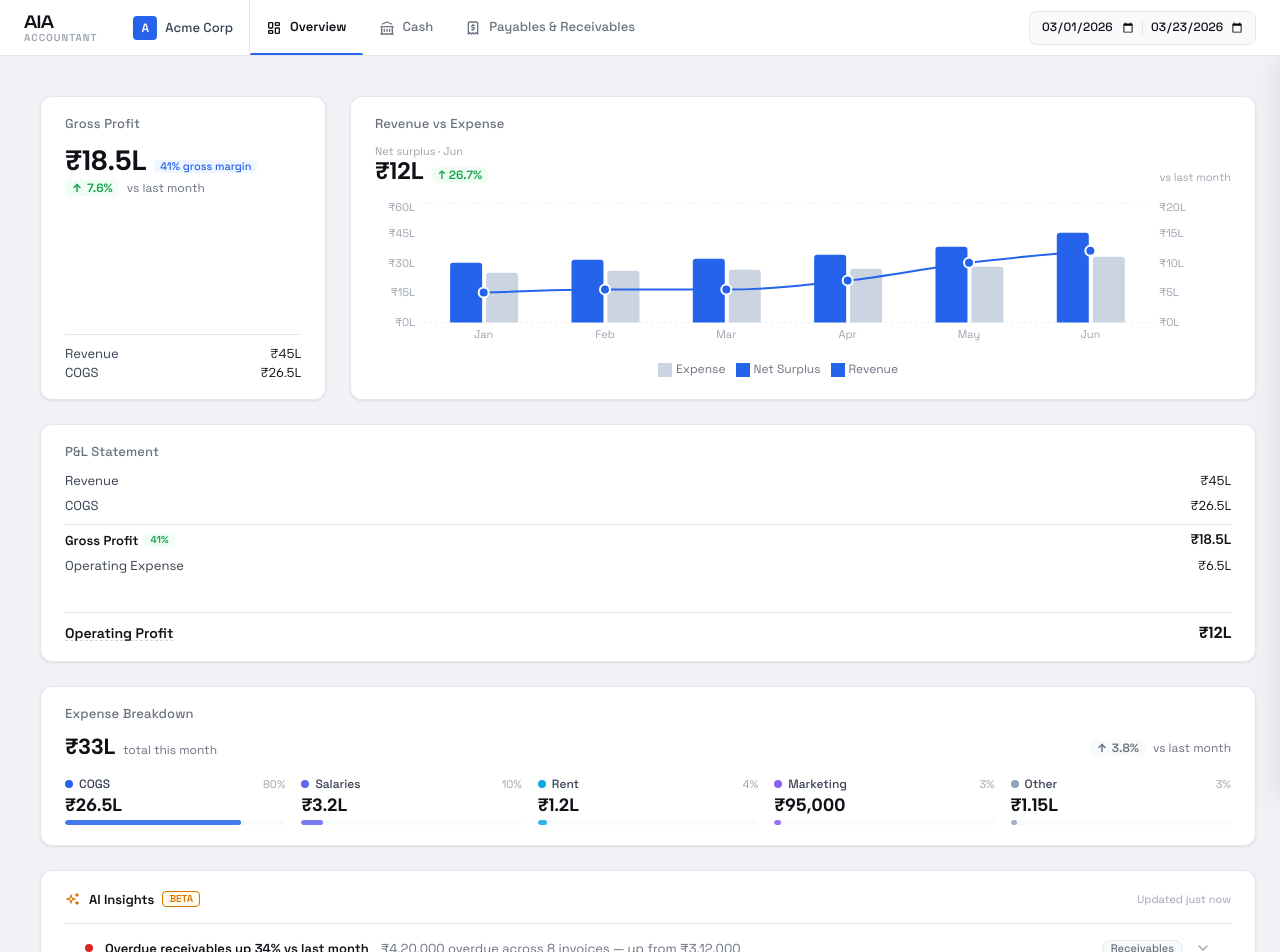
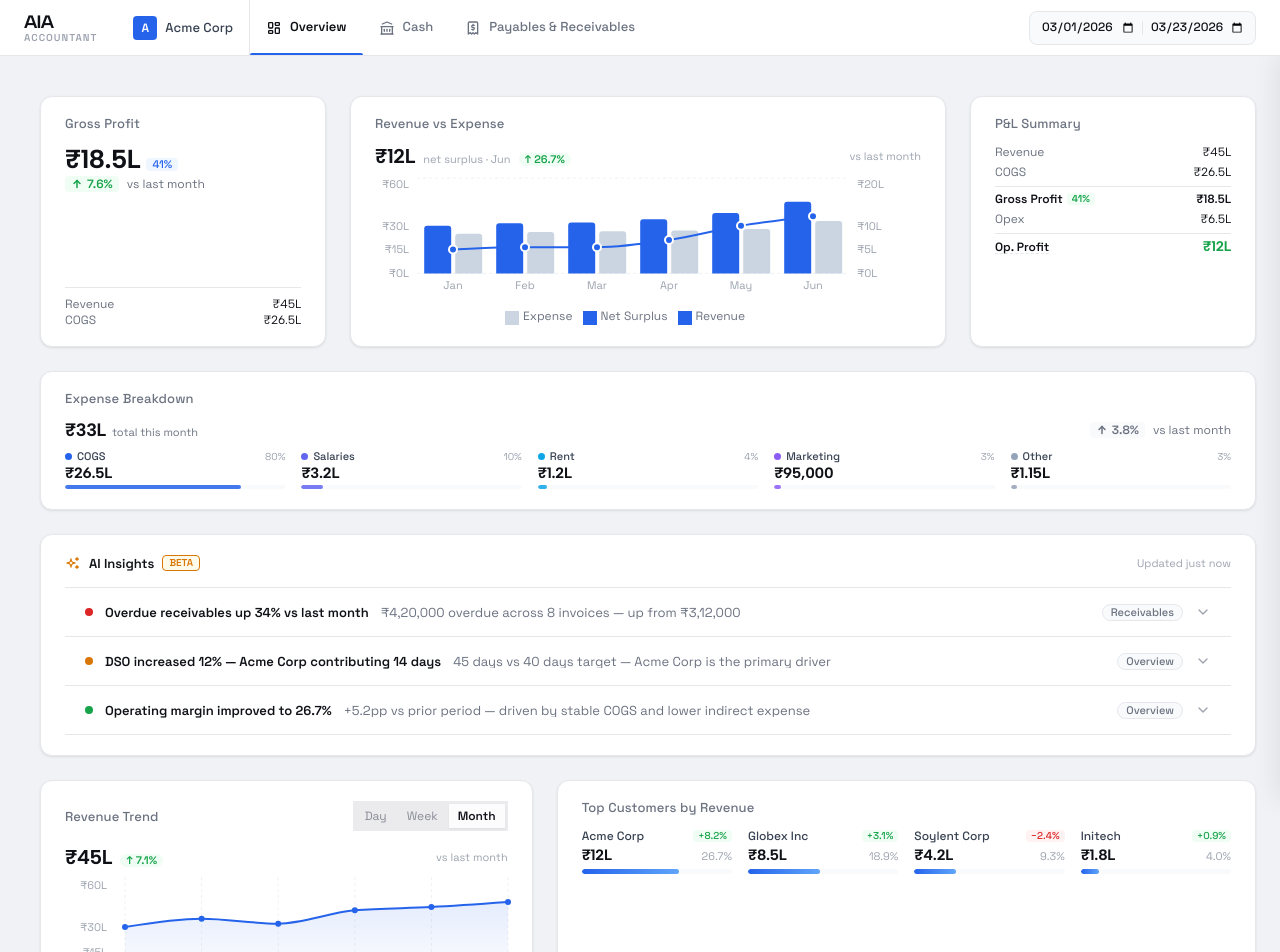
Before and after one commit to Lakksithharikarboncard/aia-dashboard, a React (Vite) app: page / in a window 1280 px wide. Shown: the top 952 px of the page. Built offline with nearby package versions, Linux system fonts and the light colour scheme.

Commit message:
version 8

```diff
--- a/src/tabs/OverviewTab.tsx
+++ b/src/tabs/OverviewTab.tsx
@@ -38,7 +38,6 @@ const GRAIN_STATS: Record<Grain, { current: number; prev: number; label: string;
   Month: { current: 4500000, prev: 4200000, label: 'This month', changeLabel: 'vs last month' },
 };
 
-// Values in L (lakhs) for the composed chart
 const REV_VS_EXP_DATA = [
   { month: 'Jan', Revenue: 30,   Expense: 25,   'Net Surplus': 5   },
   { month: 'Feb', Revenue: 31.5, Expense: 26,   'Net Surplus': 5.5 },
@@ -68,145 +67,105 @@ export const OverviewTab = () => {
     <Box p="24px">
       <KPIGrid>
 
-        {/* ── Row 1: Gross Profit (3col) | Revenue vs Expense (9col) ── */}
+        {/* ── Row 1: Gross Profit (3) | Revenue vs Expense (6) | P&L Summary (3) ── */}
 
-        <WidgetCard id="w7-gross-profit" title="Gross Profit" colSpan={3} isZoneA>
-          <Box style={{ display: 'flex', flexDirection: 'column', height: '100%', justifyContent: 'space-between' }}>
+        <WidgetCard id="w7-gross-profit" title="Gross Profit" colSpan={3}>
+          <Box style={{ display: 'flex', flexDirection: 'column', justifyContent: 'space-between', height: '100%' }}>
             <Box>
-              <Group gap={8} align="baseline" mb={6}>
-                <Text ff="Albert Sans" fw={700} size="28px" c="var(--color-text-primary)" className="num">
+              <Group gap={6} align="baseline" mb={4}>
+                <Text ff="Albert Sans" fw={700} size="26px" c="var(--color-text-primary)" className="num">
                   {formatCurrency(1850000)}
                 </Text>
                 <Box style={{ backgroundColor: '#EFF6FF', padding: '1px 6px', borderRadius: 4 }}>
-                  <Text ff="Space Grotesk" fw={500} size="11px" c="#2563EB">41% gross margin</Text>
+                  <Text ff="Space Grotesk" fw={500} size="11px" c="#2563EB">41%</Text>
                 </Box>
               </Group>
               <TrendBadge value={7.6} label="vs last month" type="revenue" />
             </Box>
-            <Box style={{ borderTop: '1px solid var(--color-border)', paddingTop: 12, marginTop: 12 }}>
-              <Group justify="space-between" mb={6}>
-                <Text ff="Space Grotesk" size="13px" c="var(--color-text-secondary)">Revenue</Text>
-                <Text ff="Albert Sans" size="13px" c="var(--color-text-primary)" className="num">{formatCurrency(4500000)}</Text>
+            <Box style={{ borderTop: '1px solid var(--color-border)', paddingTop: 10, marginTop: 10 }}>
+              <Group justify="space-between" mb={4}>
+                <Text ff="Space Grotesk" size="12px" c="var(--color-text-muted)">Revenue</Text>
+                <Text ff="Albert Sans" size="12px" c="var(--color-text-primary)" className="num">{formatCurrency(4500000)}</Text>
               </Group>
               <Group justify="space-between">
-                <Text ff="Space Grotesk" size="13px" c="var(--color-text-secondary)">COGS</Text>
-                <Text ff="Albert Sans" size="13px" c="var(--color-text-primary)" className="num">{formatCurrency(2650000)}</Text>
+                <Text ff="Space Grotesk" size="12px" c="var(--color-text-muted)">COGS</Text>
+                <Text ff="Albert Sans" size="12px" c="var(--color-text-primary)" className="num">{formatCurrency(2650000)}</Text>
               </Group>
             </Box>
           </Box>
         </WidgetCard>
 
-        <WidgetCard id="w10-rev-vs-exp" title="Revenue vs Expense" colSpan={9}>
-          <Group justify="space-between" align="flex-end" mb={16}>
-            <Box>
-              <Text ff="Space Grotesk" size="11px" c="var(--color-text-ghost)" mb={2}>Net surplus · Jun</Text>
+        <WidgetCard id="w10-rev-vs-exp" title="Revenue vs Expense" colSpan={6}>
+          <Group justify="space-between" align="center" mb={10}>
             <Group gap={8} align="baseline">
-                <Text ff="Albert Sans" fw={700} size="24px" c="var(--color-text-primary)" className="num">
+              <Text ff="Albert Sans" fw={700} size="20px" c="var(--color-text-primary)" className="num">
                 {formatCurrency(1200000)}
               </Text>
-                <Box style={{ display: 'inline-flex', padding: '2px 7px', borderRadius: 10, backgroundColor: 'var(--color-positive-bg)' }}>
-                  <Text ff="Space Grotesk" fw={600} size="12px" c="var(--color-positive)">↑ 26.7%</Text>
+              <Text ff="Space Grotesk" size="11px" c="var(--color-text-ghost)">net surplus · Jun</Text>
+              <Box style={{ display: 'inline-flex', padding: '1px 6px', borderRadius: 10, backgroundColor: 'var(--color-positive-bg)' }}>
+                <Text ff="Space Grotesk" fw={600} size="11px" c="var(--color-positive)">↑ 26.7%</Text>
               </Box>
             </Group>
-            </Box>
             <Text ff="Space Grotesk" size="11px" c="var(--color-text-ghost)">vs last month</Text>
           </Group>
-          <ResponsiveContainer width="100%" height={180}>
-            <ComposedChart data={REV_VS_EXP_DATA} margin={{ top: 4, right: 40, left: 0, bottom: 0 }}>
+          <ResponsiveContainer width="100%" height={150}>
+            <ComposedChart data={REV_VS_EXP_DATA} margin={{ top: 2, right: 36, left: 0, bottom: 0 }}>
               <CartesianGrid vertical={false} stroke="#F3F4F6" />
-              <XAxis
-                dataKey="month"
-                tick={{ fontSize: 11, fill: '#9CA3AF', fontFamily: 'Space Grotesk' }}
-                axisLine={false}
-                tickLine={false}
-              />
-              <YAxis
-                yAxisId="left"
-                tickFormatter={(v) => `₹${v}L`}
-                tick={{ fontSize: 11, fill: '#9CA3AF', fontFamily: 'Space Grotesk' }}
-                axisLine={false}
-                tickLine={false}
-                width={48}
-              />
-              <YAxis
-                yAxisId="right"
-                orientation="right"
-                tickFormatter={(v) => `₹${v}L`}
-                tick={{ fontSize: 11, fill: '#9CA3AF', fontFamily: 'Space Grotesk' }}
-                axisLine={false}
-                tickLine={false}
-                width={40}
-                domain={[0, 20]}
-              />
-              <RechartTooltip
-                formatter={(value, name) => [`₹${value}L`, name as string]}
-                contentStyle={{ fontFamily: 'Space Grotesk', fontSize: 12, border: '1px solid #E5E7EB', borderRadius: 8 }}
-              />
-              <Legend
-                wrapperStyle={{ fontFamily: 'Space Grotesk', fontSize: 12, paddingTop: 8 }}
-                iconType="square"
-              />
-              <Bar yAxisId="left" dataKey="Revenue" fill="#2563EB" radius={[3, 3, 0, 0]} maxBarSize={32} />
-              <Bar yAxisId="left" dataKey="Expense" fill="#CBD5E1" radius={[3, 3, 0, 0]} maxBarSize={32} />
-              <Line
-                yAxisId="right"
-                type="monotone"
-                dataKey="Net Surplus"
-                stroke="#2563EB"
-                strokeWidth={2}
-                dot={{ fill: '#2563EB', stroke: '#FFFFFF', strokeWidth: 2, r: 5 }}
-                activeDot={{ r: 6, stroke: '#EFF6FF', strokeWidth: 2 }}
-              />
+              <XAxis dataKey="month" tick={{ fontSize: 10, fill: '#9CA3AF', fontFamily: 'Space Grotesk' }} axisLine={false} tickLine={false} />
+              <YAxis yAxisId="left" tickFormatter={(v) => `₹${v}L`} tick={{ fontSize: 10, fill: '#9CA3AF', fontFamily: 'Space Grotesk' }} axisLine={false} tickLine={false} width={42} />
+              <YAxis yAxisId="right" orientation="right" tickFormatter={(v) => `₹${v}L`} tick={{ fontSize: 10, fill: '#9CA3AF', fontFamily: 'Space Grotesk' }} axisLine={false} tickLine={false} width={36} domain={[0, 20]} />
+              <RechartTooltip formatter={(value, name) => [`₹${value}L`, name as string]} contentStyle={{ fontFamily: 'Space Grotesk', fontSize: 12, border: '1px solid #E5E7EB', borderRadius: 8 }} />
+              <Legend wrapperStyle={{ fontFamily: 'Space Grotesk', fontSize: 11, paddingTop: 4 }} iconType="square" />
+              <Bar yAxisId="left" dataKey="Revenue" fill="#2563EB" radius={[3, 3, 0, 0]} maxBarSize={28} />
+              <Bar yAxisId="left" dataKey="Expense" fill="#CBD5E1" radius={[3, 3, 0, 0]} maxBarSize={28} />
+              <Line yAxisId="right" type="monotone" dataKey="Net Surplus" stroke="#2563EB" strokeWidth={2} dot={{ fill: '#2563EB', stroke: '#FFFFFF', strokeWidth: 2, r: 4 }} activeDot={{ r: 5 }} />
             </ComposedChart>
           </ResponsiveContainer>
         </WidgetCard>
 
-        {/* ── Row 2: P&L Statement (12col) ── */}
-
-        <WidgetCard id="w7-pnl-full" title="P&L Statement" colSpan={12} isZoneA>
-          <Box style={{ display: 'flex', flexDirection: 'column', gap: 12 }}>
+        <WidgetCard id="w7-pnl-full" title="P&L Summary" colSpan={3}>
+          <Box style={{ display: 'flex', flexDirection: 'column', gap: 8 }}>
             <Group justify="space-between">
-              <Text ff="Space Grotesk" size="13px" c="var(--color-text-secondary)">Revenue</Text>
-              <Text ff="Albert Sans" fw={400} size="13px" c="var(--color-text-primary)" className="num">{formatCurrency(4500000)}</Text>
+              <Text ff="Space Grotesk" size="12px" c="var(--color-text-muted)">Revenue</Text>
+              <Text ff="Albert Sans" size="12px" c="var(--color-text-primary)" className="num">{formatCurrency(4500000)}</Text>
             </Group>
             <Group justify="space-between">
-              <Text ff="Space Grotesk" size="13px" c="var(--color-text-secondary)">COGS</Text>
-              <Text ff="Albert Sans" fw={400} size="13px" c="var(--color-text-primary)" className="num">{formatCurrency(2650000)}</Text>
+              <Text ff="Space Grotesk" size="12px" c="var(--color-text-muted)">COGS</Text>
+              <Text ff="Albert Sans" size="12px" c="var(--color-text-primary)" className="num">{formatCurrency(2650000)}</Text>
             </Group>
-            <Group justify="space-between" pt={8} style={{ borderTop: '1px solid var(--color-border)' }}>
-              <Group gap={6}>
-                <Text ff="Space Grotesk" fw={600} size="13px" c="var(--color-text-primary)">Gross Profit</Text>
-                <Box style={{ backgroundColor: 'var(--color-positive-bg)', padding: '2px 6px', borderRadius: 'var(--radius-badge)' }}>
+            <Group justify="space-between" pt={6} style={{ borderTop: '1px solid var(--color-border)' }}>
+              <Group gap={4}>
+                <Text ff="Space Grotesk" fw={600} size="12px" c="var(--color-text-primary)">Gross Profit</Text>
+                <Box style={{ backgroundColor: 'var(--color-positive-bg)', padding: '1px 5px', borderRadius: 4 }}>
                   <Text ff="Space Grotesk" fw={600} size="10px" c="var(--color-positive)">41%</Text>
                 </Box>
               </Group>
-              <Text ff="Albert Sans" fw={600} size="14px" c="var(--color-text-primary)" className="num">{formatCurrency(1850000)}</Text>
+              <Text ff="Albert Sans" fw={600} size="12px" c="var(--color-text-primary)" className="num">{formatCurrency(1850000)}</Text>
             </Group>
             <Group justify="space-between">
-              <Text ff="Space Grotesk" size="13px" c="var(--color-text-secondary)">Operating Expense</Text>
-              <Text ff="Albert Sans" fw={400} size="13px" c="var(--color-text-primary)" className="num">{formatCurrency(650000)}</Text>
+              <Text ff="Space Grotesk" size="12px" c="var(--color-text-muted)">Opex</Text>
+              <Text ff="Albert Sans" size="12px" c="var(--color-text-primary)" className="num">{formatCurrency(650000)}</Text>
             </Group>
-            <Box style={{ flex: 1, minHeight: 16 }} />
-            <Group justify="space-between" pt={12} style={{ borderTop: '1px solid var(--color-border)' }}>
-              <Tooltip label="Revenue minus cost of goods and operating expenses, before tax.">
-                <Text ff="Space Grotesk" fw={700} size="14px" c="var(--color-text-primary)" style={{ cursor: 'help', borderBottom: '1px dashed var(--color-border-strong)' }}>
-                  Operating Profit
+            <Group justify="space-between" pt={6} style={{ borderTop: '1px solid var(--color-border)' }}>
+              <Tooltip label="Revenue minus COGS and operating expenses, before tax.">
+                <Text ff="Space Grotesk" fw={700} size="12px" c="var(--color-text-primary)" style={{ cursor: 'help', borderBottom: '1px dashed var(--color-border)' }}>
+                  Op. Profit
                 </Text>
               </Tooltip>
-              <Text ff="Albert Sans" fw={700} size="16px" c="var(--color-text-primary)" className="num">{formatCurrency(1200000)}</Text>
+              <Text ff="Albert Sans" fw={700} size="14px" c="var(--color-positive)" className="num">{formatCurrency(1200000)}</Text>
             </Group>
           </Box>
         </WidgetCard>
 
-        {/* ── Row 3: Expense Breakdown (12col) ── */}
+        {/* ── Row 2: Expense Breakdown (12col) ── */}
 
         <WidgetCard id="w11-exp-breakdown" title="Expense Breakdown" colSpan={12}>
-          <Group justify="space-between" mb={20} align="baseline">
-            <Group gap={8} align="baseline">
-              <Text ff="Albert Sans" fw={700} size="22px" c="var(--color-text-primary)" className="num">
+          <Group justify="space-between" mb={12} align="center">
+            <Group gap={6} align="baseline">
+              <Text ff="Albert Sans" fw={700} size="18px" c="var(--color-text-primary)" className="num">
                 {formatCurrency(EXPENSE_TOTAL)}
               </Text>
-              <Text ff="Space Grotesk" size="12px" c="var(--color-text-muted)">total this month</Text>
+              <Text ff="Space Grotesk" size="11px" c="var(--color-text-muted)">total this month</Text>
             </Group>
             <TrendBadge value={3.8} label="vs last month" />
           </Group>
@@ -215,17 +174,17 @@ export const OverviewTab = () => {
               const pct = Math.round((cat.amount / EXPENSE_TOTAL) * 100);
               return (
                 <Box key={cat.label}>
-                  <Group justify="space-between" mb={6}>
-                    <Group gap={6} align="center">
-                      <Box style={{ width: 8, height: 8, borderRadius: '50%', backgroundColor: cat.color, flexShrink: 0 }} />
-                      <Text ff="Space Grotesk" size="12px" fw={500} c="var(--color-text-secondary)">{cat.label}</Text>
+                  <Group justify="space-between" mb={4}>
+                    <Group gap={5} align="center">
+                      <Box style={{ width: 7, height: 7, borderRadius: '50%', backgroundColor: cat.color, flexShrink: 0 }} />
+                      <Text ff="Space Grotesk" size="11px" fw={500} c="var(--color-text-secondary)">{cat.label}</Text>
                     </Group>
-                    <Text ff="Space Grotesk" size="11px" c="var(--color-text-ghost)">{pct}%</Text>
+                    <Text ff="Space Grotesk" size="10px" c="var(--color-text-ghost)">{pct}%</Text>
                   </Group>
-                  <Text ff="Albert Sans" fw={700} size="18px" c="var(--color-text-primary)" className="num" mb={6}>
+                  <Text ff="Albert Sans" fw={700} size="15px" c="var(--color-text-primary)" className="num" mb={4}>
                     {formatCurrency(cat.amount)}
                   </Text>
-                  <Box style={{ height: 5, backgroundColor: 'var(--color-bg-hover)', borderRadius: 3, overflow: 'hidden' }}>
+                  <Box style={{ height: 4, backgroundColor: 'var(--color-bg-hover)', borderRadius: 3, overflow: 'hidden' }}>
                     <Box style={{ height: '100%', width: `${pct}%`, backgroundColor: cat.color, borderRadius: 3, opacity: 0.85 }} />
                   </Box>
                 </Box>
@@ -234,79 +193,72 @@ export const OverviewTab = () => {
           </Box>
         </WidgetCard>
 
-        {/* ── Row 4: AI Insights (12col) ── */}
+        {/* ── Row 3: AI Insights (12col) — collapsed by default, expands in place ── */}
 
         <WidgetCard id="w-ai-insights" title="" colSpan={12} disablePanel>
           <AIInsightsAccordion />
         </WidgetCard>
 
-        {/* ── Row 5: Revenue Trend (12col) ── */}
+        {/* ── Row 4: Revenue Trend (5col) | Top Customers (7col) ── */}
 
         <WidgetCard
           id="w8-rev-full"
           title="Revenue Trend"
-          colSpan={12}
+          colSpan={5}
           titleExtra={<GrainToggle value={revGrain} onChange={setRevGrain} />}
         >
-          <Group justify="space-between" align="flex-end" mb={16}>
-            <Box>
-              <Text ff="Space Grotesk" size="11px" c="var(--color-text-ghost)" mb={2}>{stats.label}</Text>
+          <Group justify="space-between" align="center" mb={10}>
             <Group gap={8} align="baseline">
-                <Text ff="Albert Sans" fw={700} size="24px" c="var(--color-text-primary)" className="num">
+              <Text ff="Albert Sans" fw={700} size="20px" c="var(--color-text-primary)" className="num">
                 {formatCurrency(stats.current)}
               </Text>
-                <Box style={{ display: 'inline-flex', padding: '2px 7px', borderRadius: 10, backgroundColor: Number(pctChange) >= 0 ? 'var(--color-positive-bg)' : 'var(--color-critical-bg)' }}>
-                  <Text ff="Space Grotesk" fw={600} size="12px" c={Number(pctChange) >= 0 ? 'var(--color-positive)' : 'var(--color-critical)'}>
+              <Box style={{ display: 'inline-flex', padding: '1px 6px', borderRadius: 10, backgroundColor: Number(pctChange) >= 0 ? 'var(--color-positive-bg)' : 'var(--color-critical-bg)' }}>
+                <Text ff="Space Grotesk" fw={600} size="11px" c={Number(pctChange) >= 0 ? 'var(--color-positive)' : 'var(--color-critical)'}>
                   {Number(pctChange) >= 0 ? '↑' : '↓'} {Math.abs(Number(pctChange))}%
                 </Text>
               </Box>
             </Group>
-            </Box>
             <Text ff="Space Grotesk" size="11px" c="var(--color-text-ghost)">{stats.changeLabel}</Text>
           </Group>
           <AreaChart
-            h={160}
+            h={130}
             data={REVENUE_DATA[revGrain]}
             dataKey="date"
             series={[{ name: 'revenue', color: '#2563EB', label: 'Revenue' }]}
             curveType="monotone"
             withDots
             withGradient
-            fillOpacity={0.15}
+            fillOpacity={0.12}
             gridAxis="y"
             tickLine="none"
-            strokeWidth={2.5}
+            strokeWidth={2}
             dotProps={{ r: 3, fill: '#2563EB', strokeWidth: 0 }}
-            activeDotProps={{ r: 5, fill: '#2563EB', stroke: '#EFF6FF', strokeWidth: 2 }}
+            activeDotProps={{ r: 4, fill: '#2563EB', stroke: '#EFF6FF', strokeWidth: 2 }}
             valueFormatter={(val) => formatCurrency(val as number)}
-            styles={{
-              axis: { fontFamily: 'Space Grotesk', fontSize: 11, fill: 'var(--color-text-ghost)' },
-            }}
+            styles={{ axis: { fontFamily: 'Space Grotesk', fontSize: 10, fill: 'var(--color-text-ghost)' } }}
           />
         </WidgetCard>
 
-        {/* ── Row 6: Top Customers (12col) ── */}
-
-        <WidgetCard id="w9-top-customers" title="Top Customers by Revenue" colSpan={12}>
-          <Box style={{ display: 'grid', gridTemplateColumns: 'repeat(4, 1fr)', gap: 24 }}>
+        <WidgetCard id="w9-top-customers" title="Top Customers by Revenue" colSpan={7}>
+          <Box style={{ display: 'grid', gridTemplateColumns: 'repeat(4, 1fr)', gap: 16 }}>
             {[
               { name: 'Acme Corp',    amount: 1200000, percent: 65, share: '26.7%', trend: '+8.2%', up: true  },
               { name: 'Globex Inc',   amount: 850000,  percent: 48, share: '18.9%', trend: '+3.1%', up: true  },
               { name: 'Soylent Corp', amount: 420000,  percent: 28, share: '9.3%',  trend: '−2.4%', up: false },
               { name: 'Initech',      amount: 180000,  percent: 12, share: '4.0%',  trend: '+0.9%', up: true  },
             ].map((c) => (
-              <Box key={c.name} style={{ display: 'flex', flexDirection: 'column', gap: 8 }}>
+              <Box key={c.name} style={{ display: 'flex', flexDirection: 'column', gap: 6 }}>
                 <Group justify="space-between" align="flex-start">
-                  <Text ff="Space Grotesk" fw={500} size="13px" c="var(--color-text-secondary)">{c.name}</Text>
-                  <Box style={{ display: 'inline-flex', padding: '1px 6px', borderRadius: 4, backgroundColor: c.up ? 'var(--color-positive-bg)' : 'var(--color-critical-bg)' }}>
-                    <Text ff="Space Grotesk" size="11px" fw={500} c={c.up ? 'var(--color-positive)' : 'var(--color-critical)'}>{c.trend}</Text>
+                  <Text ff="Space Grotesk" fw={500} size="12px" c="var(--color-text-secondary)">{c.name}</Text>
+                  <Box style={{ display: 'inline-flex', padding: '1px 5px', borderRadius: 4, backgroundColor: c.up ? 'var(--color-positive-bg)' : 'var(--color-critical-bg)' }}>
+                    <Text ff="Space Grotesk" size="10px" fw={500} c={c.up ? 'var(--color-positive)' : 'var(--color-critical)'}>{c.trend}</Text>
                   </Box>
                 </Group>
                 <Group justify="space-between" align="baseline">
-                  <Text ff="Albert Sans" fw={700} size="18px" c="var(--color-text-primary)" className="num">{formatCurrency(c.amount)}</Text>
-                  <Text ff="Space Grotesk" size="12px" c="var(--color-text-ghost)">{c.share}</Text>
+                  <Text ff="Albert Sans" fw={700} size="15px" c="var(--color-text-primary)" className="num">{formatCurrency(c.amount)}</Text>
+                  <Text ff="Space Grotesk" size="11px" c="var(--color-text-ghost)">{c.share}</Text>
                 </Group>
-                <Box style={{ height: 6, backgroundColor: 'var(--color-bg-hover)', borderRadius: 3, overflow: 'hidden' }}>
+                <Box style={{ height: 5, backgroundColor: 'var(--color-bg-hover)', borderRadius: 3, overflow: 'hidden' }}>
                   <Box style={{ height: '100%', width: `${c.percent}%`, background: 'linear-gradient(90deg, #2563EB, #60A5FA)', borderRadius: 3 }} />
                 </Box>
               </Box>
```
Also changed, not shown: image.png. Lines whose indentation alone changed are shown as unchanged.
